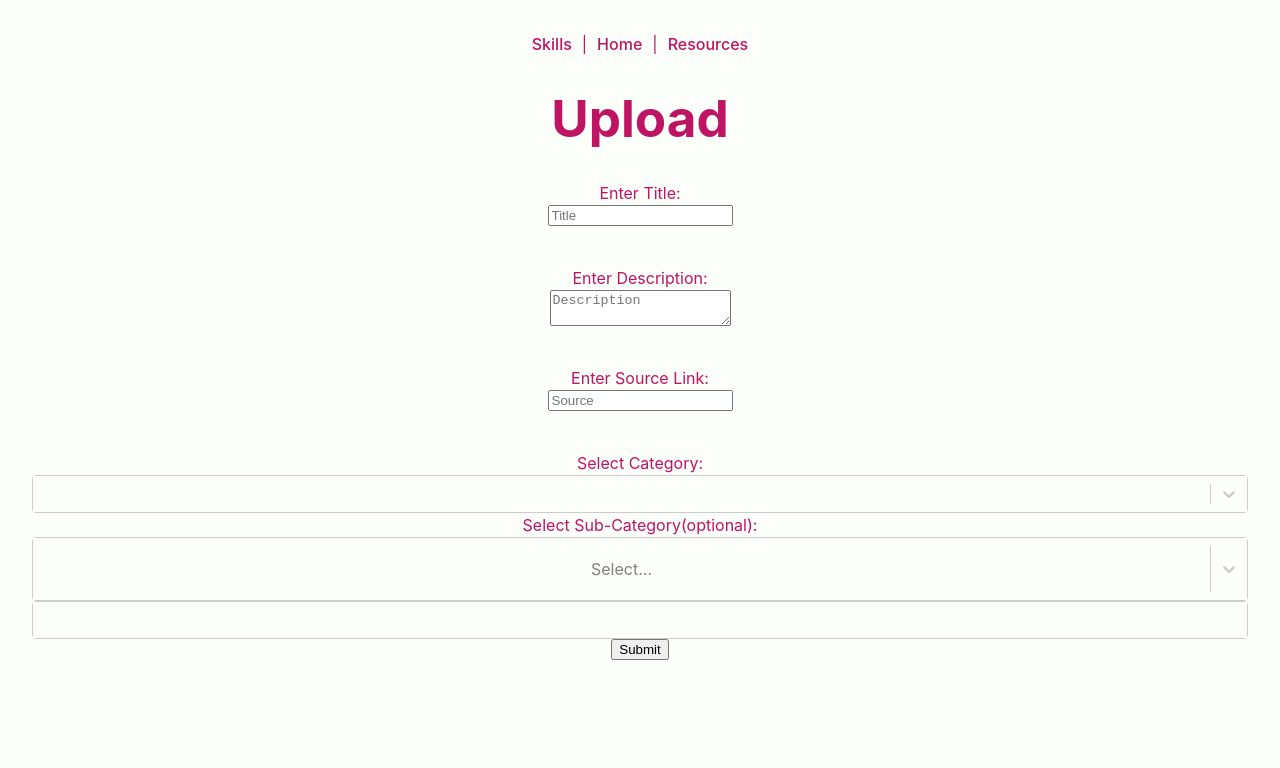
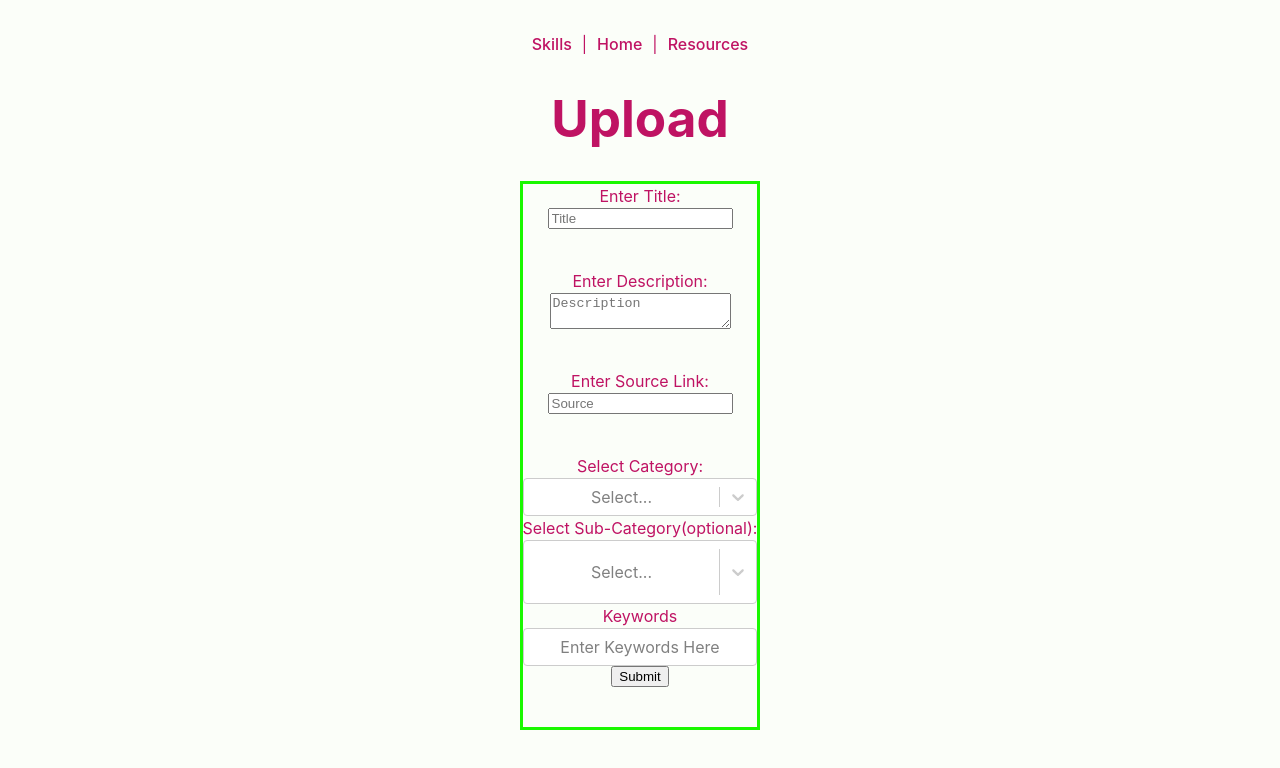
Before and after one commit to JackAngione/Portfolio, a React (Vite) app in the folder web_app/: page /upload in a window 1280 px wide. Shown: the top 768 px of the page. Built offline with nearby package versions, Linux system fonts and the light colour scheme; no server answers.

Commit message:
category name change updates documents
fixed "bug" where when changing a category title, corresponding documents didn't change their category to the new name

```diff
--- a/web_app/src/main.css
+++ b/web_app/src/main.css
@@ -4,8 +4,8 @@
   font-weight: 400;
 
   color-scheme: light dark;
-  color: rgba(255, 255, 255, 0.87);
-  background-color: rgba(251, 254, 249, 0.96);
+  color: #FBFEF9;
+  background-color: #FBFEF9;
 
   font-synthesis: none;
   text-rendering: optimizeLegibility;
@@ -31,10 +31,7 @@ body {
 
   color: #BF1363;
 }
-body div
-{
-  background-color: rgba(251, 254, 249, 1);
-}
+
 /*THEATER MODE CSS*/
 body.theaterMode
 {
@@ -77,11 +74,11 @@ button:focus-visible {
 @media (prefers-color-scheme: light) {
   :root {
     color: #000000;
-    background-color: rgba(251, 254, 249, 0.95);
+    background-color: #FBFEF9;
   }
 
   button {
-    background-color: #f9f9f9;
+    background-color: #FBFEF9;
   }
   h1
   {
--- a/web_app/src/routes/editTutorial.css
+++ b/web_app/src/routes/editTutorial.css
@@ -7,14 +7,16 @@
     width: 100%;
     height: 100%;
     z-index: 1;
+
 }
-
-.pageContent{
+.pageContent
+{
     z-index: -1;
     display: flex;
     flex-direction: column;
     justify-content: center;
-    align-items: center
+    align-items: center;
+    overflow-y: hidden;
 }
 #editingTitle
 {
@@ -29,7 +31,7 @@
     max-height: calc(100vh - 60px);
     transform: translate(-50%,-50%);
     z-index: 2;
-    background-color: white;
+    background-color: #FBFEF9;
     overflow-y: auto;
 }
 
--- a/web_app/src/routes/modals/editModal.jsx
+++ b/web_app/src/routes/modals/editModal.jsx
@@ -3,7 +3,7 @@ import Select from "react-select";
 import CreatableSelect from "react-select/creatable";
 import axios from "axios";
 import {serverAddress} from "../serverInfo.jsx";
-
+import "../editTutorial.css"
 function EditModal(props) {
     //KEEP THE OLD TITLE AND SOURCE
     const [oldTitle, setOldTitle] = useState("")
--- a/web_app/src/routes/navigationBar.css
+++ b/web_app/src/routes/navigationBar.css
@@ -44,6 +44,7 @@
     display: none;
     position: absolute;
     left: 50%;
+    background-color: rgba(251, 254, 249, 1);
     transform: translateX(-50%);
     min-width: 160px;
     box-shadow: 0px 8px 16px 0px rgba(0,0,0,0.2);
--- a/web_app/src/routes/upload.css
+++ b/web_app/src/routes/upload.css
@@ -12,17 +12,10 @@
     margin-right: auto;
     margin-bottom: 40px;
 }
-#uploadForm label
+#uploadForm
 {
-    display: block;
-    margin-left: auto;
-    margin-right: auto;
+    display: inline-flex;
+    flex-direction: column;
+
+    border: 3px solid #19f800;
 }
-
-#uploadForm select
-{
-    display: block;
-    margin-left: auto;
-    margin-right: auto;
-    margin-bottom: 40px;
-}
--- a/web_app/src/routes/upload.jsx
+++ b/web_app/src/routes/upload.jsx
@@ -187,7 +187,7 @@ function Upload() {
                         }}
                     />
                 </label>
-
+                Keywords
                 <CreatableSelect
                     components={components}
                     inputValue={inputValue}
--- a/web_app/src/skills/codeProjects.css
+++ b/web_app/src/skills/codeProjects.css
@@ -9,7 +9,7 @@
     padding: 14px 60px 14px;
     margin-bottom: 100px;
     margin-bottom: 100px;
-    color: #E8E9ED;
+    color: #FBFEF9;
 }
 .project ul
 {
--- a/web_app/src/skills/photography.css
+++ b/web_app/src/skills/photography.css
@@ -4,10 +4,10 @@
     display: grid;
     grid-template-columns: repeat(2, 1fr);
     gap: 0px;
-  /*  border: 3px solid #19f800;*/
+  /*border: 3px solid #19f800;*/
     align-items: center;
     justify-content: center;
-    color: #E8E9ED;
+    color: #FBFEF9;
 }
 #softwareList ul
 {
```
Also changed, not shown: 1 other file (tests, documents, lock files or other folders).
